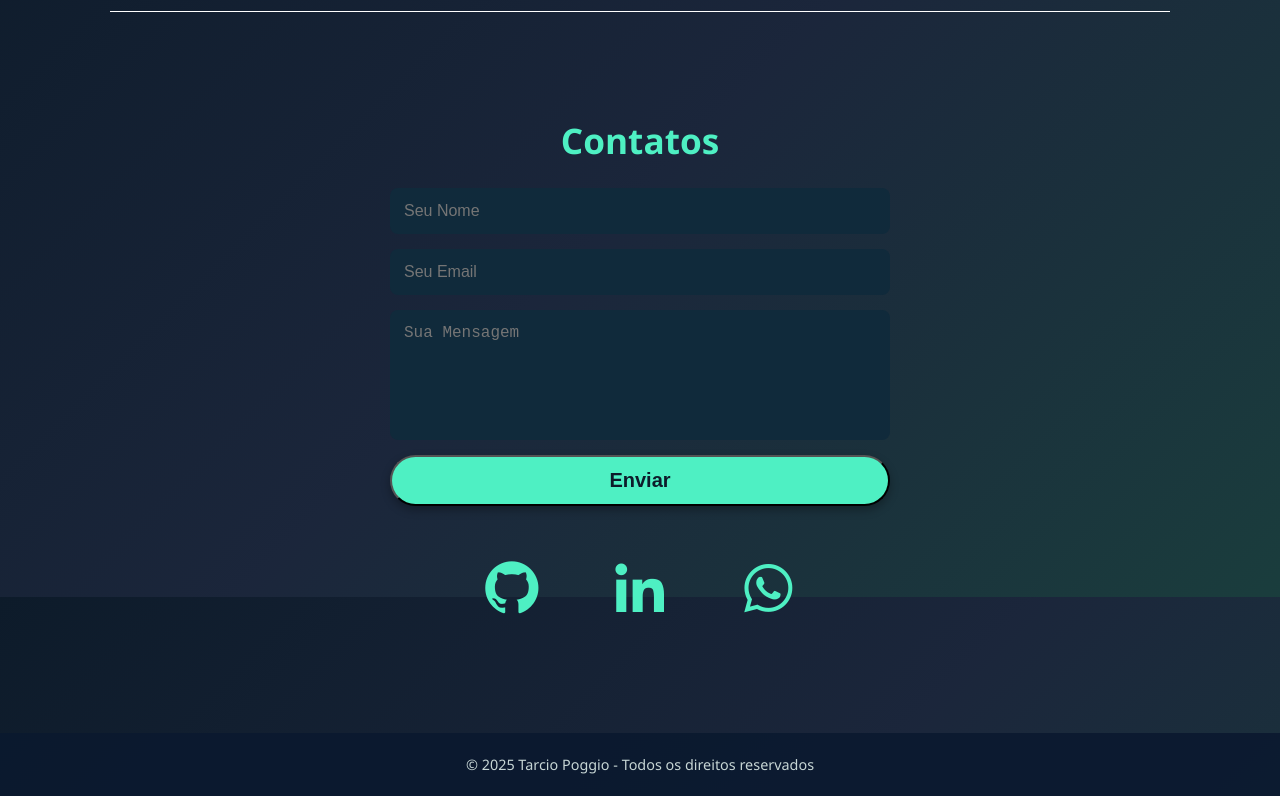
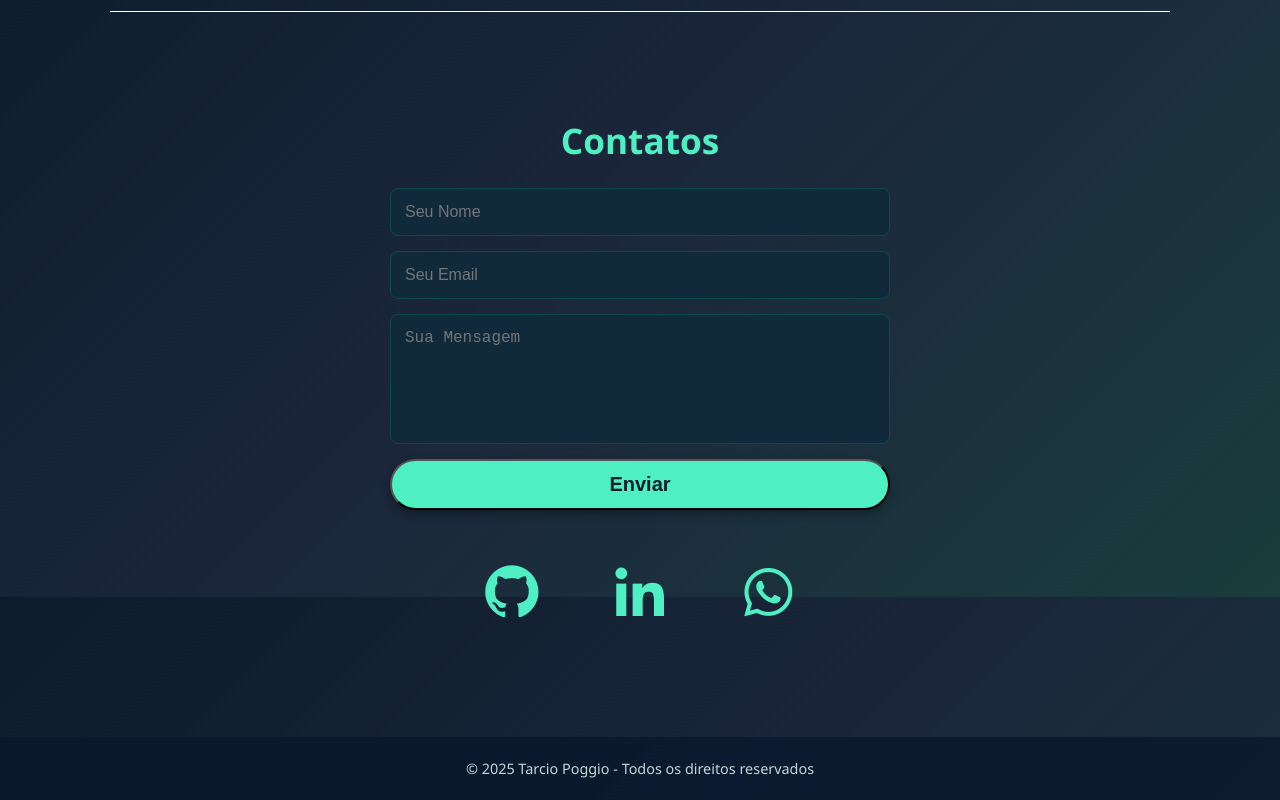
Before and after one commit to PoggioT/Portfolio, a plain HTML site: page index.html in a window 1280 px wide. Shown: the part 2603-3403 px from the top of the page. Drawn offline with nearby package versions, Linux system fonts and the light colour scheme.

Commit message:
borda contatos

```diff
--- a/style.css
+++ b/style.css
@@ -341,6 +341,7 @@ header .container {
     font-size: 1rem;
     background: #102a3b;
     color: #ffffff;
+    border: #0c494c solid 1px;
 }
 
 .contact-form textarea {
```
